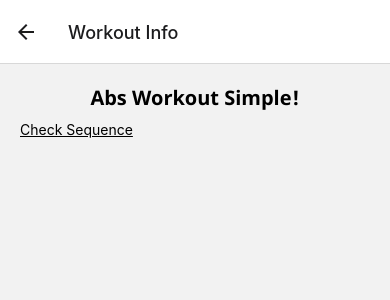
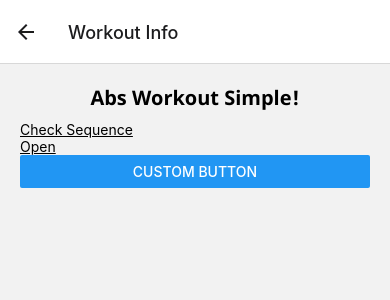
Before and after one commit to makyinmars/Pepa, a React Native app: screen / in a window 390 px wide. Both pictures are taken after a click on the element 195 px from the left and 167 px from the top of the page. Shown: the top 300 px of the page. Built offline with nearby package versions, Linux system fonts and the light colour scheme.

Commit message:
chore: reusable activator for modal

```diff
--- a/src/components/styled/Modal.tsx
+++ b/src/components/styled/Modal.tsx
@@ -1,9 +1,13 @@
 import { View, Text, Modal as ReactModal, StyleSheet } from "react-native";
-import { useState } from "react";
+import { FunctionComponent, useState } from "react";
 
 import PressableText from "./PressableText";
 
-export default function Modal() {
+type ModalProps = {
+  activator?: FunctionComponent<{ handleOpen: () => void }>;
+};
+
+export default function Modal({ activator: Activator }: ModalProps) {
   const [isModalVisible, setIsModalVisible] = useState<boolean>(false);
 
   return (
@@ -21,11 +25,11 @@ export default function Modal() {
           />
         </View>
       </ReactModal>
-
-      <PressableText
-        text="Check Sequence"
-        onPress={() => setIsModalVisible(true)}
-      />
+      {Activator ? (
+        <Activator handleOpen={() => setIsModalVisible(true)} />
+      ) : (
+        <PressableText text="Open" onPress={() => setIsModalVisible(true)} />
+      )}
     </>
   );
 }
--- a/src/screens/WorkoutDetailScreen.tsx
+++ b/src/screens/WorkoutDetailScreen.tsx
@@ -1,8 +1,9 @@
-import { View, Text, StyleSheet } from "react-native";
+import { View, Text, StyleSheet, Button } from "react-native";
 import { NativeStackHeaderProps } from "@react-navigation/native-stack";
 
 import { useWorkoutBySlug } from "../hooks/useWorkoutBySlug";
 import Modal from "../components/styled/Modal";
+import PressableText from "../components/styled/PressableText";
 
 type DetailsParams = {
   route: {
@@ -24,11 +25,17 @@ export default function WorkoutDetailScreen({ route }: Navigation) {
   return (
     <View style={styles.container}>
       <Text style={styles.title}>{workout.name}</Text>
+      <Modal
+        activator={({ handleOpen }) => (
+          <PressableText text="Check Sequence" onPress={handleOpen} />
+        )}
+      />
       <Modal />
-      {/* <PressableText
-        text="Check Sequence"
-        onPress={() => setIsModalVisible(true)}
-      /> */}
+      <Modal
+        activator={({ handleOpen }) => (
+          <Button onPress={handleOpen} title="Custom button" />
+        )}
+      />
     </View>
   );
 }
```
